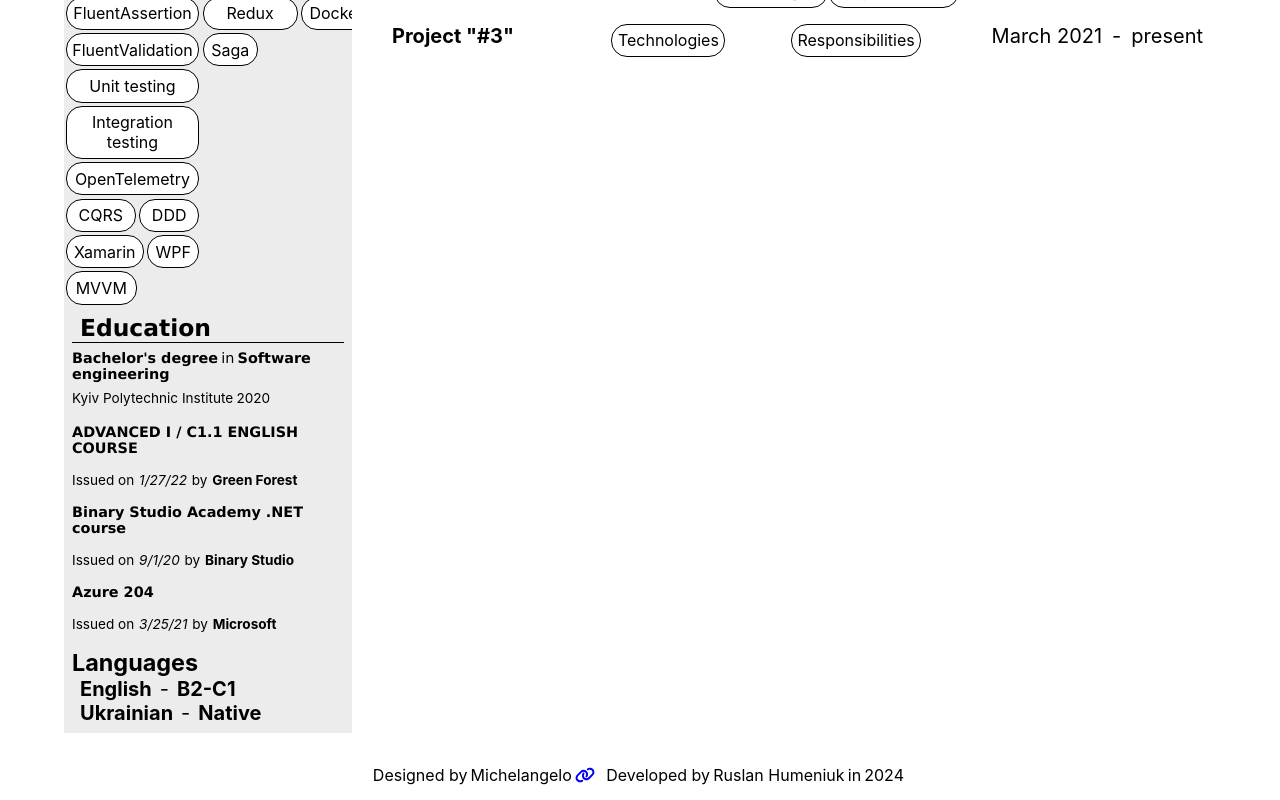
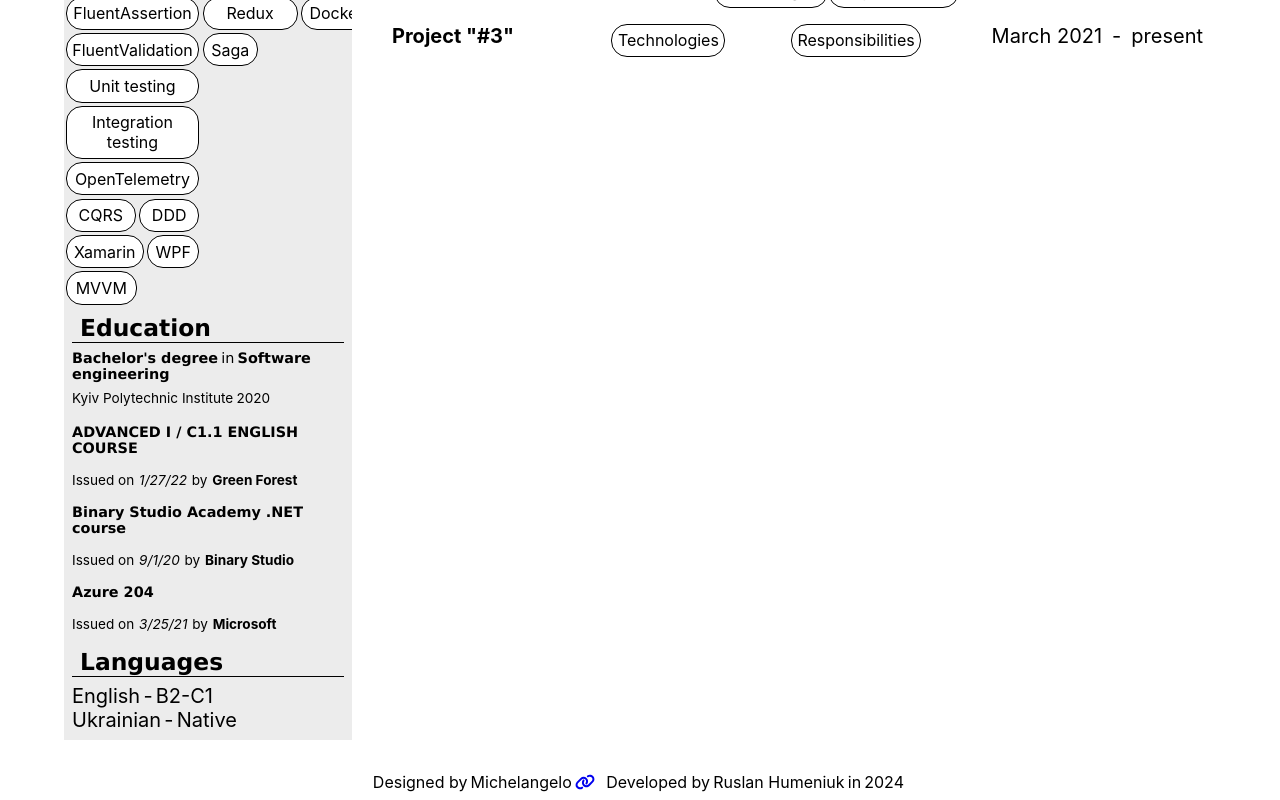
Before and after one commit to rusgumeniuk/portfolio, a React (Create React App) app: page / in a window 1280 px wide. Shown: the part 458-1258 px from the top of the page. Built offline with nearby package versions, Linux system fonts and the light colour scheme.

Commit message:
feat: prettify Languages, add divider

```diff
--- a/src/components/languages/Languages.css
+++ b/src/components/languages/Languages.css
@@ -1,14 +1,17 @@
-.languages {
-  margin: 0.5rem;
+.languages-list {
+  margin: 0.5rem 0 0.5rem 0.5rem;
 }
 
 .language {
   display: flex;
-  gap: 0.5rem;
-  padding-left: 0.5rem;
+  gap: 0.2rem;
 }
 
 .language-title,
 .language-level {
   text-transform: capitalize;
 }
+
+.language > span > strong {
+  font-weight: normal;
+}
--- a/src/components/languages/Languages.tsx
+++ b/src/components/languages/Languages.tsx
@@ -1,13 +1,17 @@
 import { FC } from 'react';
+import Divider from '../shared/divider/Divider';
 import { LanguagesData } from './data';
 import './Languages.css';
 
 const Languages: FC = () => {
   return (
     <div className="languages">
-      <h3>Languages</h3>
+      <h3 className="title">Languages</h3>
+      <Divider />
+      {/* TODO: create SectionTitle component? */}
+      <div className="languages-list">
         {Object.entries(LanguagesData).map(([title, level]) => (
-        <div className="language">
+          <div className="language" key={title}>
             <span className="language-title">
               <strong>{title}</strong>
             </span>
@@ -18,6 +22,7 @@ const Languages: FC = () => {
           </div>
         ))}
       </div>
+    </div>
   );
 };
 
```
Lines whose indentation alone changed are shown as unchanged.
